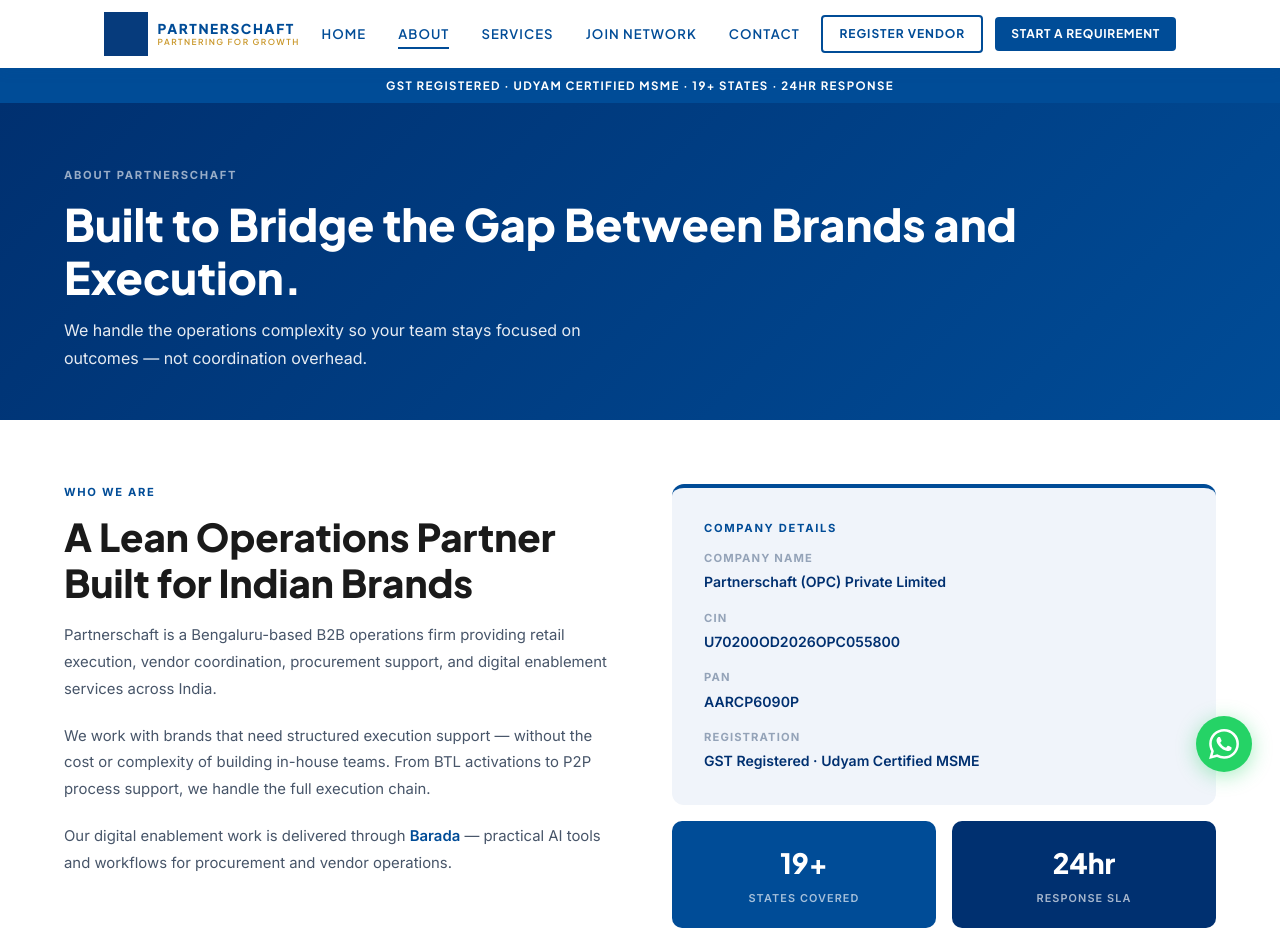
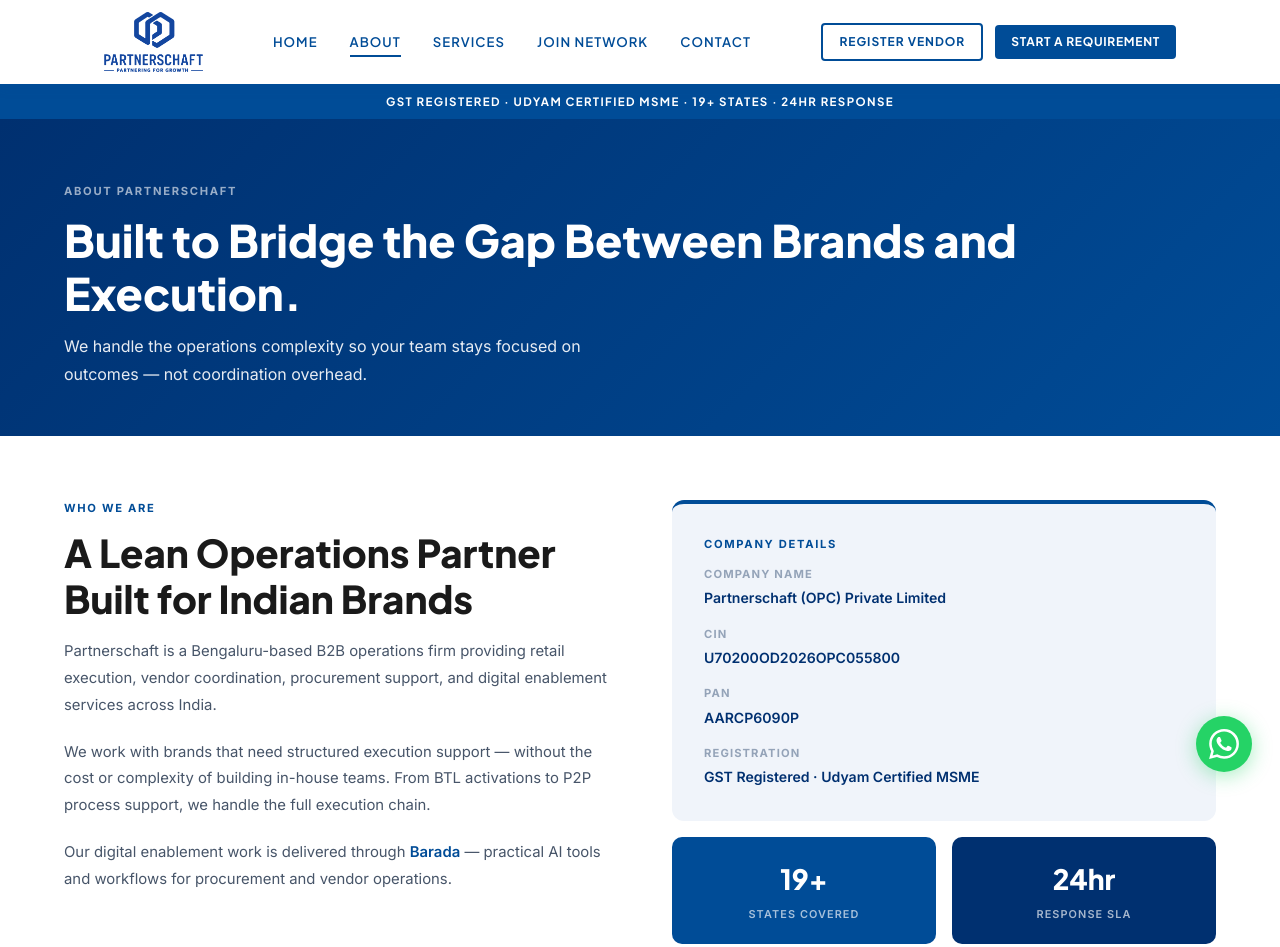
Before and after one commit to baradaindofficial/partnerschaft, a website: page about.html in a window 1280 px wide. Shown: the top 947 px of the page. Drawn offline with Linux system fonts and the light colour scheme.

Commit message:
Fix: logo-stacked.png with tuned Philips blue filter, 60px height

```diff
--- a/about.html
+++ b/about.html
@@ -27,12 +27,8 @@ html{scroll-behavior:smooth}body{font-family:var(--fb);color:var(--dark);backgro
 .skip-link{position:absolute;top:-40px;left:1rem;background:var(--blue);color:#fff;padding:.5rem 1rem;border-radius:4px;font-size:.85rem;font-weight:600;z-index:9999;transition:top .2s}.skip-link:focus{top:1rem}
 nav{position:sticky;top:0;z-index:100;background:var(--white);border-bottom:2px solid var(--blue);box-shadow:0 2px 12px rgba(0,76,151,.1)}
 .nav-inner{display:flex;align-items:center;justify-content:space-between;max-width:var(--max-w);margin:0 auto;padding:.75rem var(--gutter)}
-.nav-brand{display:flex;align-items:center;gap:.6rem;text-decoration:none}
-.nav-logo-symbol{height:44px;width:auto;object-fit:contain;filter:brightness(0) saturate(100%) invert(16%) sepia(100%) saturate(1500%) hue-rotate(199deg) brightness(90%)}
-.nav-logo-text{display:flex;flex-direction:column;line-height:1.1}
-.nav-logo-name{font-family:var(--fh);font-size:.85rem;font-weight:900;letter-spacing:.12em;text-transform:uppercase;color:var(--blue)}
-.nav-logo-tagline{font-family:var(--fh);font-size:.52rem;font-weight:600;letter-spacing:.18em;text-transform:uppercase;color:#C9972A}
-@media(max-width:860px){.nav-logo-symbol{height:36px}.nav-logo-name{font-size:.75rem}}
+.nav-logo-img{height:60px;width:auto;max-width:200px;object-fit:contain;filter:brightness(0) saturate(100%) invert(21%) sepia(96%) saturate(1200%) hue-rotate(200deg) brightness(95%) contrast(105%)}
+@media(max-width:860px){.nav-logo-img{height:48px}}
 .nav-menu{display:flex;list-style:none;gap:2rem;align-items:center}
 .nav-link{font-family:var(--fh);font-size:.82rem;font-weight:600;letter-spacing:.08em;text-transform:uppercase;color:var(--blue);padding:.3rem 0;border-bottom:2px solid transparent;transition:border-color .2s,color .2s}
 .nav-link:hover,.nav-link[aria-current="page"]{color:var(--blue);border-bottom-color:var(--blue)}
@@ -91,12 +87,8 @@ footer{background:var(--blue-dark);color:rgba(255,255,255,.8);padding:3.5rem var
 <body>
 <a href="#main" class="skip-link">Skip to main content</a><nav role="navigation" aria-label="Main navigation">
   <div class="nav-inner">
-    <a href="/" aria-label="Partnerschaft India — Home" class="nav-brand">
-      <img src="assets/logo-symbol.png" alt="" class="nav-logo-symbol" aria-hidden="true">
-      <div class="nav-logo-text">
-        <span class="nav-logo-name">Partnerschaft</span>
-        <span class="nav-logo-tagline">Partnering for Growth</span>
-      </div>
+    <a href="/" aria-label="Partnerschaft India — Home">
+      <img src="assets/logo-stacked.png" alt="Partnerschaft India" class="nav-logo-img">
     </a>
     <button class="nav-toggle" aria-expanded="false" aria-controls="nav-menu" aria-label="Toggle menu"><span></span><span></span><span></span></button>
     <ul class="nav-menu" id="nav-menu" role="list"><li><a href="/" class="nav-link">Home</a></li><li><a href="/about" class="nav-link" aria-current='page'>About</a></li><li><a href="/services" class="nav-link">Services</a></li><li><a href="/network" class="nav-link">Join Network</a></li><li><a href="/contact" class="nav-link">Contact</a></li></ul>
```
Also changed, not shown: contact.html (+4 -12 lines), index.html (+4 -12 lines), network.html (+4 -12 lines), register.html (+4 -12 lines), services.html (+4 -12 lines).
